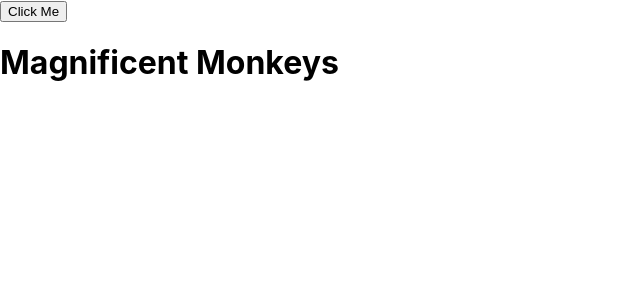
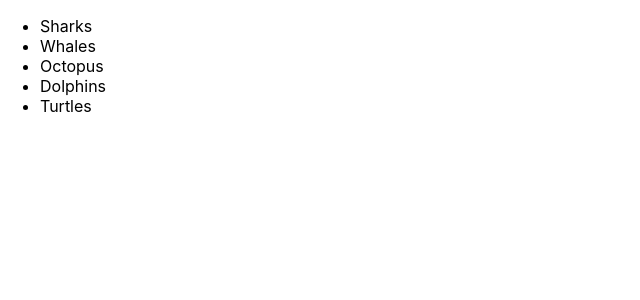
Before and after one commit to connorwarme/learn-react-router, a React (Create React App) app: page /app in a window 1280 px wide. Shown: the top 300 px of the page, without its empty margins (0-640 px from the left). Built offline with nearby package versions, Linux system fonts and the light colour scheme.

Commit message:
Another round of small scale test practice

```diff
--- a/src/App.js
+++ b/src/App.js
@@ -10,8 +10,13 @@ const App = () => {
 
   return (
     <div className="App">
-      <button type="button" onClick={handleClick}>Click Me</button>
-      <h1>{heading}</h1>
+      <ul className="animals">
+        <li>Sharks</li>
+        <li>Whales</li>
+        <li>Octopus</li>
+        <li>Dolphins</li>
+        <li>Turtles</li>
+      </ul>
     </div>
   );
 }
```
Also changed, not shown: 1 other file (tests, documents, lock files or other folders).
